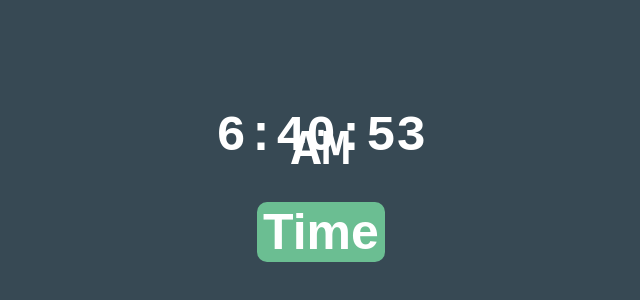
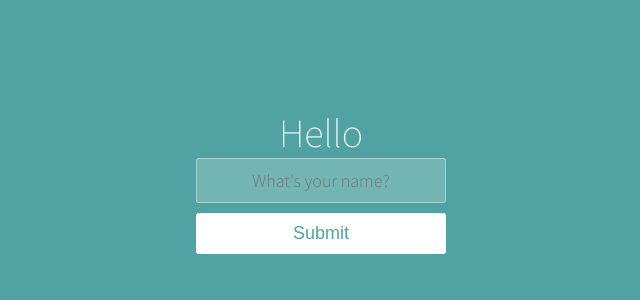
Before and after one commit to Phazerous/react-education, a React (Create React App) app: page / in a window 1280 px wide. Shown: the part 100-400 px from the top of the page, without its empty margins (319-959 px from the left). Built offline with nearby package versions, Linux system fonts and the light colour scheme.

Commit message:
Event Handling

```diff
--- a/public/index.html
+++ b/public/index.html
@@ -2,6 +2,10 @@
 <html lang="en">
   <head>
     <title>React App</title>
+    <link
+      rel="stylesheet"
+      href="https://fonts.googleapis.com/css?family=Source+Sans+Pro:200,300"
+    />
     <link rel="stylesheet" href="styles.css" />
   </head>
 
--- a/public/styles.css
+++ b/public/styles.css
@@ -1,30 +1,53 @@
+* {
+  box-sizing: border-box;
+  margin: 0;
+  padding: 0;
+  font-weight: 300;
+}
+
 body {
-  font: normal 14px/100% 'Andale Mono', AndaleMono, monospace;
-  color: #fff;
-  padding: 50px;
-  width: 300px;
-  margin: 0 auto;
-  background-color: #374954;
+  font-family: "Source Sans Pro", sans-serif;
+  color: white;
+  font-weight: 300;
+  background: #50a3a2;
+  width: 100%;
+  height: 100%;
+}
+
+.container {
+  margin: 10% auto;
+  padding: 80px 0;
   text-align: center;
 }
 
-h1 {
-  font-size: 50px;
+.container h1 {
+  font-size: 40px;
+  font-weight: 200;
 }
 
-.container {
-  margin: 60% auto;
+input {
+  border: 1px solid rgba(252, 252, 252, 0.4);
+  background-color: rgba(252, 252, 252, 0.2);
+  width: 250px;
+  border-radius: 3px;
+  font-family: "Source Sans Pro", sans-serif;
+  padding: 10px 15px;
+  margin: 0 auto 10px auto;
+  display: block;
+  text-align: center;
+  font-size: 18px;
+  color: white;
+  font-weight: 300;
 }
 
 button {
-  display: inline;
-  background-color: #6bbe92;
+  appearance: none;
+  outline: 0;
+  background-color: white;
   border: 0;
-  border-radius: 10px;
-  box-shadow: 5px;
-  margin: 10px;
-  text-align: center;
-  color: #fff;
-  font-weight: bold;
-  font-size: 50px;
+  padding: 10px 15px;
+  color: #50a3a2;
+  border-radius: 3px;
+  width: 250px;
+  font-size: 18px;
 }
--- a/src/components/App.jsx
+++ b/src/components/App.jsx
@@ -1,14 +1,30 @@
 import React, { useState } from "react";
 
 function App() {
-  const [time, setTime] = useState(new Date().toLocaleTimeString())
+  const [headingText, setHeadingText] = useState('Hello');
+  const [isMouseOver, setMouseOver] = useState();
 
-  setInterval(() => setTime((new Date()).toLocaleTimeString()), 1000);
+  function handleMouseOver() {
+    setMouseOver(true);
+  }
+
+  function handleMouseOut() {
+    setMouseOver(false);
+  }
+
+  function handleMouseClick() {
+    setHeadingText('Submitted!');
+  }
 
   return (
     <div className="container">
-      <h1>{time}</h1>
-      <button>Time</button>
+      <h1>{headingText}</h1>
+      <input type="text" placeholder="What's your name?" />
+      <button
+        style={{ backgroundColor: isMouseOver ? 'black' : 'white' }}
+        onMouseOver={handleMouseOver}
+        onMouseOut={handleMouseOut}
+        onClick={handleMouseClick}>Submit</button>
     </div>
   );
 }
```
Also changed, not shown: src/index.js (+0 -15 lines).
